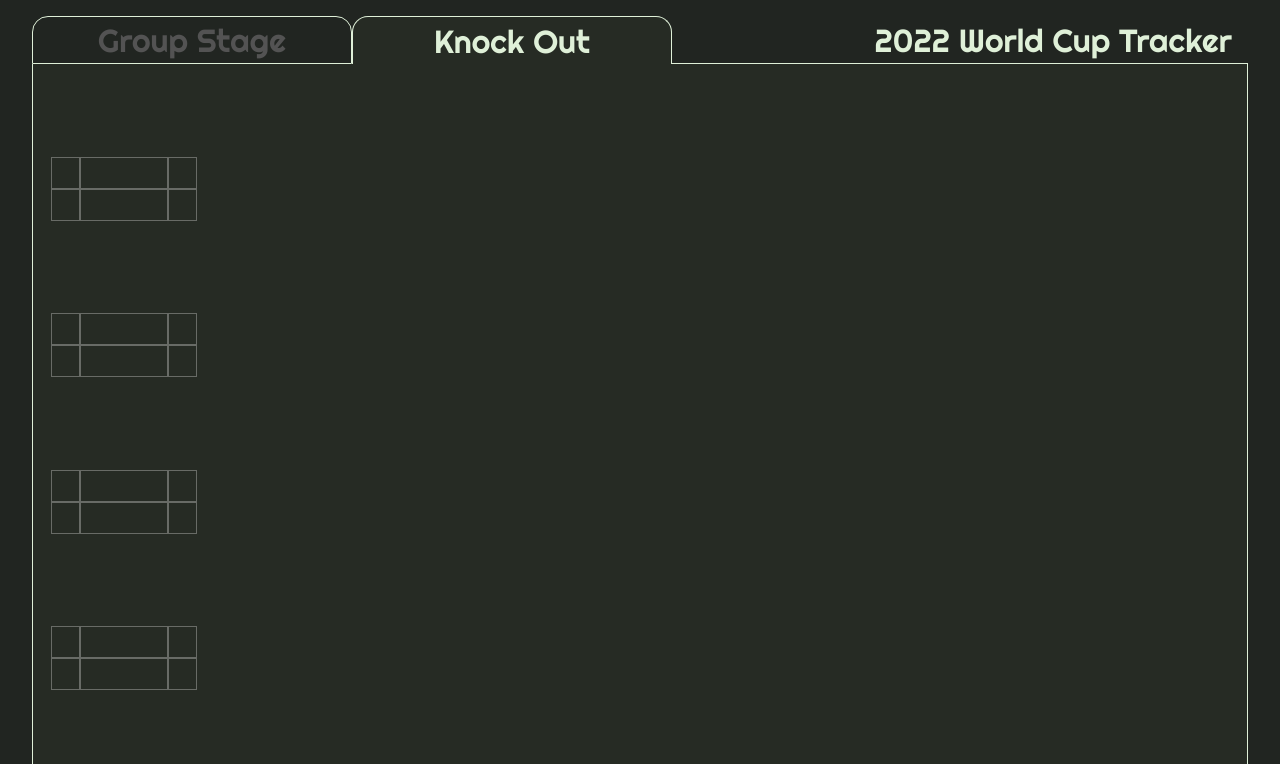
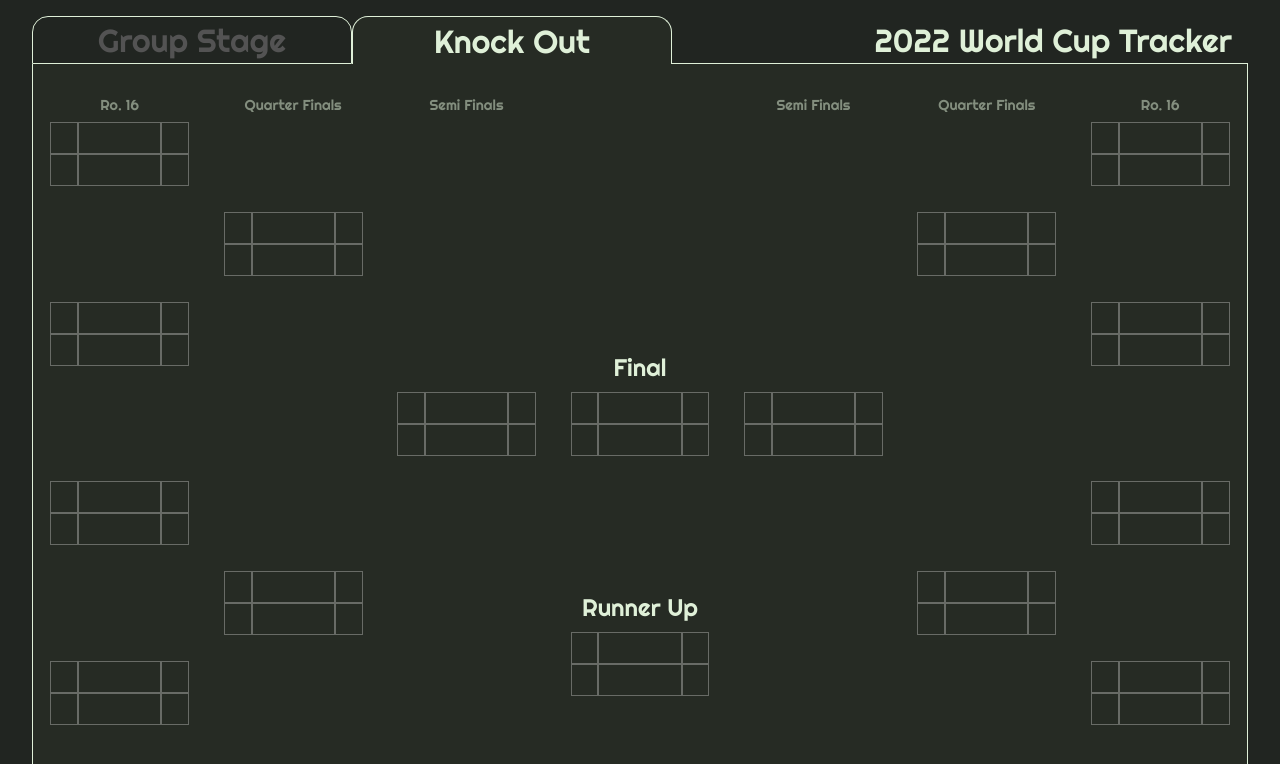
Before and after one commit to Guijss/worldCupTracker, a React (Create React App) app: page / in a window 1280 px wide. Both pictures are taken after a click on the element "Knock Out". Shown: the top 764 px of the page. Built offline with nearby package versions, Linux system fonts and the light colour scheme.

Commit message:
knockout section initial structure.

```diff
--- a/src/components/Games.js
+++ b/src/components/Games.js
@@ -63,17 +63,18 @@
   font-family: inherit;
 `;
 
-const Games = ({ goals, setGoals, group, setGroups, idx, setPoints }) => {
+const Games = ({ goals, setGoals, group, setGroups, idx, setGoalsFilled }) => {
   useEffect(() => {
+    const setUpTable = (g) => {
       let table = [];
-    for (let i = 0; i < group.teams.length; i++) {
-      table.push([group.teams[i], group.codes[i], 0]);
+      for (let i = 0; i < g.teams.length; i++) {
+        table.push([g.teams[i], g.codes[i], 0, 0, 0, 0]);
       }
-
       for (let g = 0; g < goals.length; g++) {
         if (goals[g][0][1] !== '' && goals[g][1][1] !== '') {
           //draw.
           if (goals[g][0][1] === goals[g][1][1]) {
+            //points.
             table[goals[g][0][0]][2]++;
             table[goals[g][1][0]][2]++;
             //first teams wins.
@@ -83,64 +84,35 @@
           } else if (goals[g][1][1] > goals[g][0][1]) {
             table[goals[g][1][0]][2] += 3;
           }
+          //goals for.
+          table[goals[g][0][0]][3] += parseInt(goals[g][0][1]);
+          table[goals[g][1][0]][3] += parseInt(goals[g][1][1]);
+          //goals against.
+          table[goals[g][0][0]][4] += parseInt(goals[g][1][1]);
+          table[goals[g][1][0]][4] += parseInt(goals[g][0][1]);
+          //goals dif.
+          const dif = parseInt(goals[g][0][1]) - parseInt(goals[g][1][1]);
+          table[goals[g][0][0]][5] += dif;
+          table[goals[g][1][0]][5] += -dif;
         }
       }
-
-    setGroups((prev) =>
-      prev.map(
-        (e, i) =>
-          i !== idx ? e : { ...group, table: table.sort((a, b) => b[2] - a[2]) } //TODO: write sort algorithm from scratch to match world cup tiebreak rules.
-      )
-    );
-
-    // setPoints((prev) =>
-    //   prev.map((e, i) => (i !== idx ? e : new Array(4).fill(0)))
-    // );
-    // for (let g = 0; g < goals.length; g++) {
-    //   //draw.
-    //   if (goals[g][0] !== '' && goals[g][1] !== '') {
-    //     if (goals[g][0] === goals[g][1]) {
-    //       setPoints((prev) =>
-    //         prev.map((e, i) =>
-    //           i !== idx
-    //             ? e
-    //             : e.map((e, i) =>
-    //                 i === pairings[g][0] || i === pairings[g][1]
-    //                   ? (parseInt(e) + 1).toString()
-    //                   : e
-    //               )
-    //         )
-    //       );
-    //     } else if (parseInt(goals[g][0]) > parseInt(goals[g][1])) {
-    //       setPoints((prev) =>
-    //         prev.map((e, i) =>
-    //           i !== idx
-    //             ? e
-    //             : e.map((e, i) =>
-    //                 i === pairings[g][0] ? (parseInt(e) + 3).toString() : e
-    //               )
-    //         )
-    //       );
-    //     } else if (parseInt(goals[g][1]) > parseInt(goals[g][0])) {
-    //       setPoints((prev) =>
-    //         prev.map((e, i) =>
-    //           i !== idx
-    //             ? e
-    //             : e.map((e, i) =>
-    //                 i === pairings[g][1] ? (parseInt(e) + 3).toString() : e
-    //               )
-    //         )
-    //       );
-    //     }
-    //   }
-    // }
-  }, [goals, idx, setPoints]);
+      return { ...g, table: table.sort((a, b) => b[2] - a[2]) }; //TODO: write sort algorithm from scratch to match world cup tiebreak rules.
+    };
+    setGroups((prev) => prev.map((e, i) => (i !== idx ? e : setUpTable(e))));
+  }, [goals, setGroups, idx]);
 
   const handleGoals = (event, idx0, idx1, del) => {
     const regEx = new RegExp('^[0-9]+$');
     if (!regEx.test(event.target.value) && event.target.value !== '') {
       return;
     }
+    let adder = 0;
+    if (del && goals[idx0][idx1][1].length > 0) {
+      adder = -1;
+    } else if (!del && goals[idx0][idx1][1].length === 0) {
+      adder = 1;
+    }
+    setGoalsFilled((prev) => prev + adder);
     setGoals((prev) =>
       prev.map((e, i) =>
         i !== idx
--- a/src/components/KnockOut.js
+++ b/src/components/KnockOut.js
@@ -7,6 +7,7 @@
   height: 100%;
   display: grid;
   grid-template-areas: 'of1 qf1 sf1 fi sf2 qf2 of2';
+  background-color: ${(props) => (props.isUnlocked ? 'red' : 'transparent')};
 `;
 
 const Of = styled.div`
@@ -14,7 +15,7 @@
   grid-area: ${(props) => props.area};
   display: flex;
   flex-direction: column;
-  justify-content: space-evenly;
+  justify-content: space-around;
   align-items: center;
 `;
 const Qf = styled.div`
@@ -22,7 +23,7 @@
   grid-area: ${(props) => props.area};
   display: flex;
   flex-direction: column;
-  justify-content: space-evenly;
+  justify-content: space-around;
   align-items: center;
 `;
 
@@ -31,7 +32,7 @@
   grid-area: ${(props) => props.area};
   display: flex;
   flex-direction: column;
-  justify-content: space-evenly;
+  justify-content: space-around;
   align-items: center;
 `;
 
@@ -40,25 +41,57 @@
   grid-area: ${(props) => props.area};
   display: flex;
   flex-direction: column;
-  justify-content: space-evenly;
+  justify-content: center;
   align-items: center;
 `;
 
-const KnockOut = () => {
+const Label = styled.span`
+  position: absolute;
+  top: 2rem;
+  color: #dff0d8;
+  font-size: 0.9rem;
+  opacity: 0.5;
+`;
+
+const KnockOut = ({ isUnlocked }) => {
   return (
-    <KnockContainer>
+    <KnockContainer isUnlocked={isUnlocked}>
       <Of area={'of1'}>
+        <Label>Ro. 16</Label>
         <Match />
         <Match />
         <Match />
         <Match />
       </Of>
-      <Qf area={'qf1'} />
-      <Sf area={'sf1'} />
-      <Fi area={'fi'} />
-      <Sf area={'sf2'} />
-      <Qf area={'qf2'} />
-      <Of area={'of2'} />
+      <Qf area={'qf1'}>
+        <Label>Quarter Finals</Label>
+        <Match />
+        <Match />
+      </Qf>
+      <Sf area={'sf1'}>
+        <Label>Semi Finals</Label>
+        <Match />
+      </Sf>
+      <Fi area={'fi'}>
+        <Match final={true} />
+        <Match thirdPlace={true} />
+      </Fi>
+      <Sf area={'sf2'}>
+        <Label>Semi Finals</Label>
+        <Match />
+      </Sf>
+      <Qf area={'qf2'}>
+        <Label>Quarter Finals</Label>
+        <Match />
+        <Match />
+      </Qf>
+      <Of area={'of2'}>
+        <Label>Ro. 16</Label>
+        <Match />
+        <Match />
+        <Match />
+        <Match />
+      </Of>
     </KnockContainer>
   );
 };
--- a/src/components/Match.js
+++ b/src/components/Match.js
@@ -1,13 +1,14 @@
 import styled from 'styled-components';
 
 const MatchContainer = styled.div`
-  position: relative;
+  position: ${(props) => (props.thirdPlace ? 'absolute' : 'relative')};
   height: 4rem;
   width: 80%;
   display: flex;
   flex-direction: column;
   justify-content: center;
   align-items: center;
+  transform: translateY(${(props) => (props.thirdPlace ? '15rem' : 0)});
 `;
 
 const Line = styled.div`
@@ -46,9 +47,18 @@
   align-items: center;
 `;
 
-const Match = () => {
+const Label = styled.span`
+  position: absolute;
+  top: -2.5rem;
+  color: #dff0d8;
+  font-size: 1.5rem;
+`;
+
+const Match = ({ final = false, thirdPlace = false }) => {
   return (
-    <MatchContainer>
+    <MatchContainer thirdPlace={thirdPlace}>
+      {final && <Label>Final</Label>}
+      {thirdPlace && <Label>Runner Up</Label>}
       <Line>
         <FlagContainer />
         <Name />
```
Lines whose indentation alone changed are shown as unchanged.
